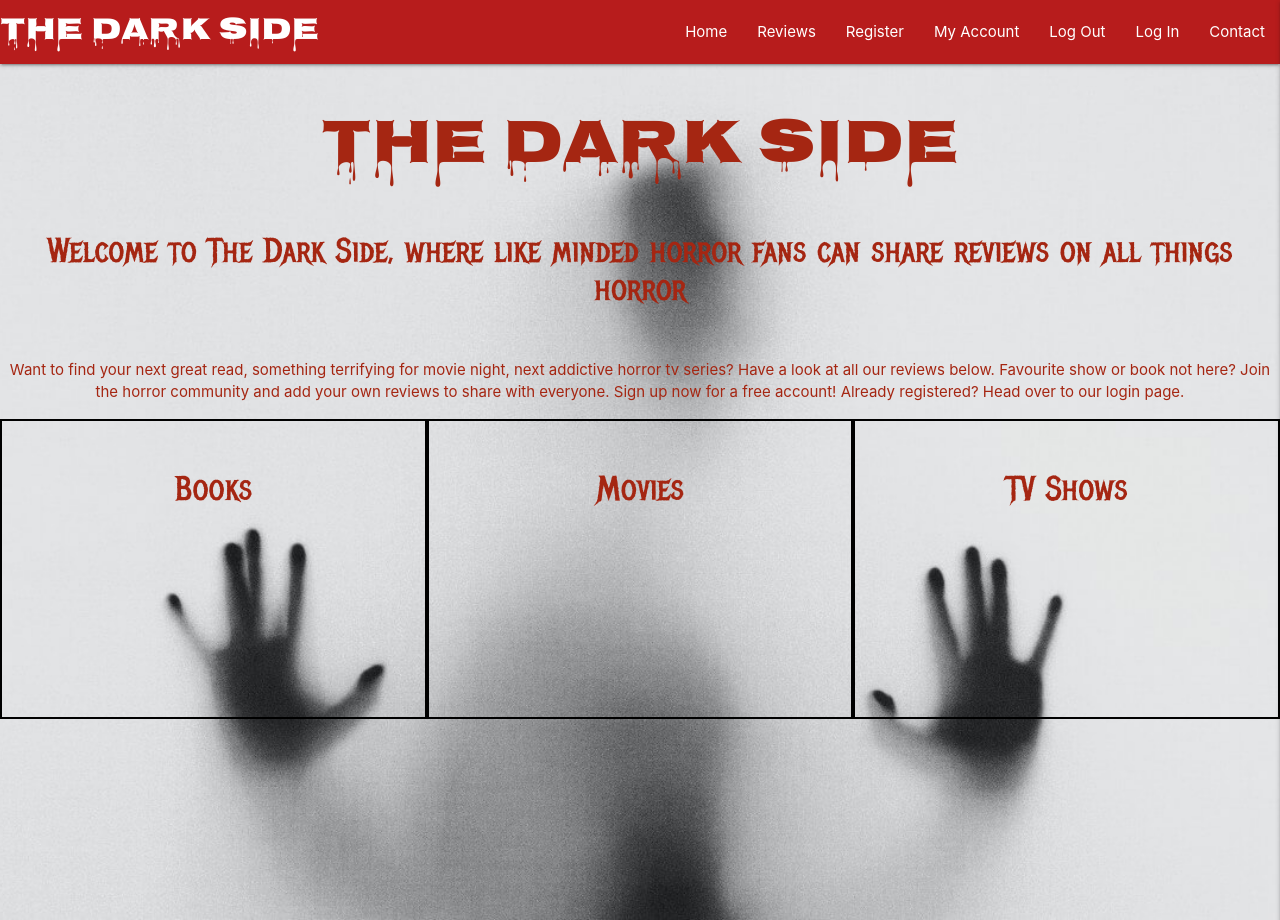
After one commit to mosull20/dark-side-ms3, a Flask app: page /home in a window 1280 px wide. The commit adds this page. Run offline with Flask 2, Linux system fonts and the light colour scheme; some libraries are stand-ins or nearby versions.

Commit message:
Copy reviews.html to new home.html to replace for landing page

```diff
--- a/app.py
+++ b/app.py
@@ -18,6 +18,11 @@ mongo = PyMongo(app)
 
 
 @app.route("/")
+@app.route("/home")
+def home():
+    return render_template("home.html")
+
+
 @app.route("/get_reviews")
 def get_reviews():
     reviews = mongo.db.reviews.find()
@@ -29,6 +34,11 @@ def register():
     return render_template("register.html")
 
 
+@app.route("/login", methods=["GET", "POST"])
+def login():
+    return render_template("login.html")
+
+
 if __name__ == "__main__":
     app.run(host=os.environ.get("IP"),
             port=int(os.environ.get("PORT")),
--- a/templates/base.html
+++ b/templates/base.html
@@ -21,24 +21,24 @@
               <a href="#" class="brand-logo">The Dark Side</a>
               <a href="#" data-target="mobile-demo" class="sidenav-trigger right"><i class="fas fa-bars"></i></a>
               <ul class="right hide-on-med-and-down">
-                <li><a href="{{ url_for('get_reviews') }}">Home</a></li>
-                <li><a href="#">Reviews</a></li>
+                <li><a href="{{ url_for('home') }}">Home</a></li>
+                <li><a href="{{ url_for('get_reviews') }}">Reviews</a></li>
                 <li><a href="{{ url_for('register') }}">Register</a></li>
                 <li><a href="#">My Account</a></li>
                 <li><a href="#">Log Out</a></li>
-                <li><a href="#">Log In</a></li>
+                <li><a href="{{ url_for('login') }}">Log In</a></li>
                 <li><a href="#">Contact</a></li>
               </ul>
             </div>
         </nav>
         <!-- collapsible side navbar -->
         <ul class="sidenav" id="mobile-demo">
-              <li><a href="{{ url_for('get_reviews') }}">Home</a></li>
-              <li><a href="{{ url_for('register') }}">Reviews</a></li>
-              <li><a href="#">Register</a></li>
+              <li><a href="{{ url_for('home') }}">Home</a></li>
+              <li><a href="{{ url_for('get_reviews') }}">Reviews</a></li>
+              <li><a href="{{ url_for('register') }}">Register</a></li>
               <li><a href="#">My Account</a></li>
               <li><a href="#">Log Out</a></li>
-              <li><a href="#">Log In</a></li>
+              <li><a href="{{ url_for('login') }}">Log In</a></li>
               <li><a href="#">Contact</a></li>
         </ul>
 
--- /dev/null
+++ b/templates/home.html
@@ -0,0 +1,25 @@
+{% extends "base.html" %}
+{% block content %}
+
+<h1>The Dark Side</h1>
+<h4>Welcome to The Dark Side, where like minded horror fans can share reviews on all things horror</h4>
+<p>Want to find your next great read, something terrifying for movie night, next addictive horror tv series?
+    Have a look at all our reviews below. Favourite show or book not here? Join the horror community and
+    add your own reviews to share with everyone. Sign up now for a free account!
+    Already registered? Head over to our login page.</p>
+
+    <div class="row">
+
+        <div class="col s4 category-box">
+          <h4>Books</h4>
+        </div>
+        <div class="col s4 category-box">
+          <h4>Movies</h4>
+        </div>
+        <div class="col s4 category-box">
+          <h4>TV Shows</h4>
+        </div>
+
+      </div>
+
+{% endblock %}
```
Also changed, not shown: templates/reviews.html (+1 -21 lines).
